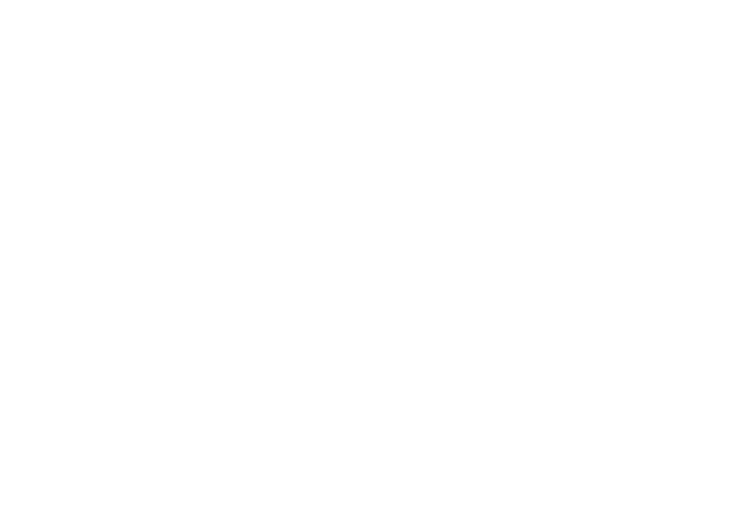
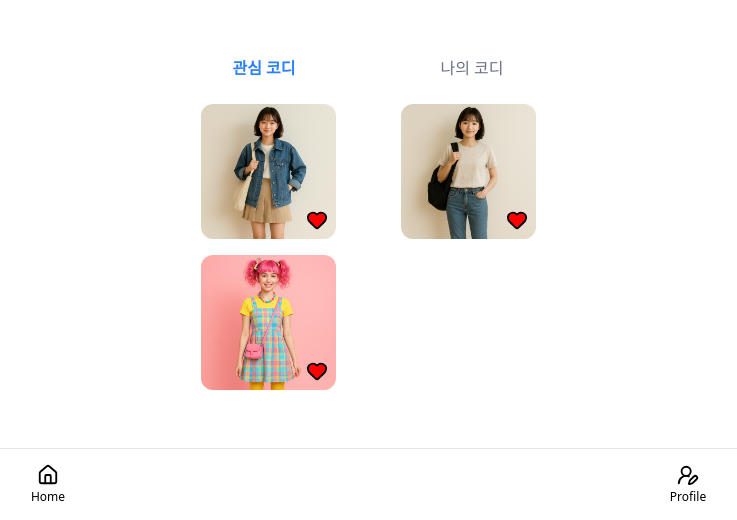
Before and after one commit to FRONTENDBOOTCAMP-14th/Final-Project-Team-5, a Next.js app: page /profile in a window 1280 px wide. Shown: the part 280-800 px from the top of the page, without its empty margins (272-1009 px from the left). Built offline with nearby package versions, Linux system fonts and the light colour scheme.

Commit message:
fix. profilepage 기능개선

```diff
--- a/src/app/profile/page.tsx
+++ b/src/app/profile/page.tsx
@@ -1,17 +1,18 @@
 'use client';
 
 // import CodiList from '../../components/ui/CodiList';
+import NavigationBar from '../../components/ui/NavigationBar';
 import ProfileSheet from '../../components/ui/ProfileSheet';
+import ProfileTab from '../../components/ui/ProfileTab';
 // import { codiList } from '../../libs/supabase/Codilist';
 
 export default function ProfilePage() {
   return (
     <div className="flex flex-col min-h-screen bg-white">
-      <div>
-        <ProfileSheet />
-        {/*<ProfileTab codiList={codiList} />*/}
-        {/* <NavBar /> */}
-      </div>
+      <ProfileSheet />
+      <ProfileTab />
+      {/* <CodiList /> */}
+      <NavigationBar />
     </div>
   );
 }
```
